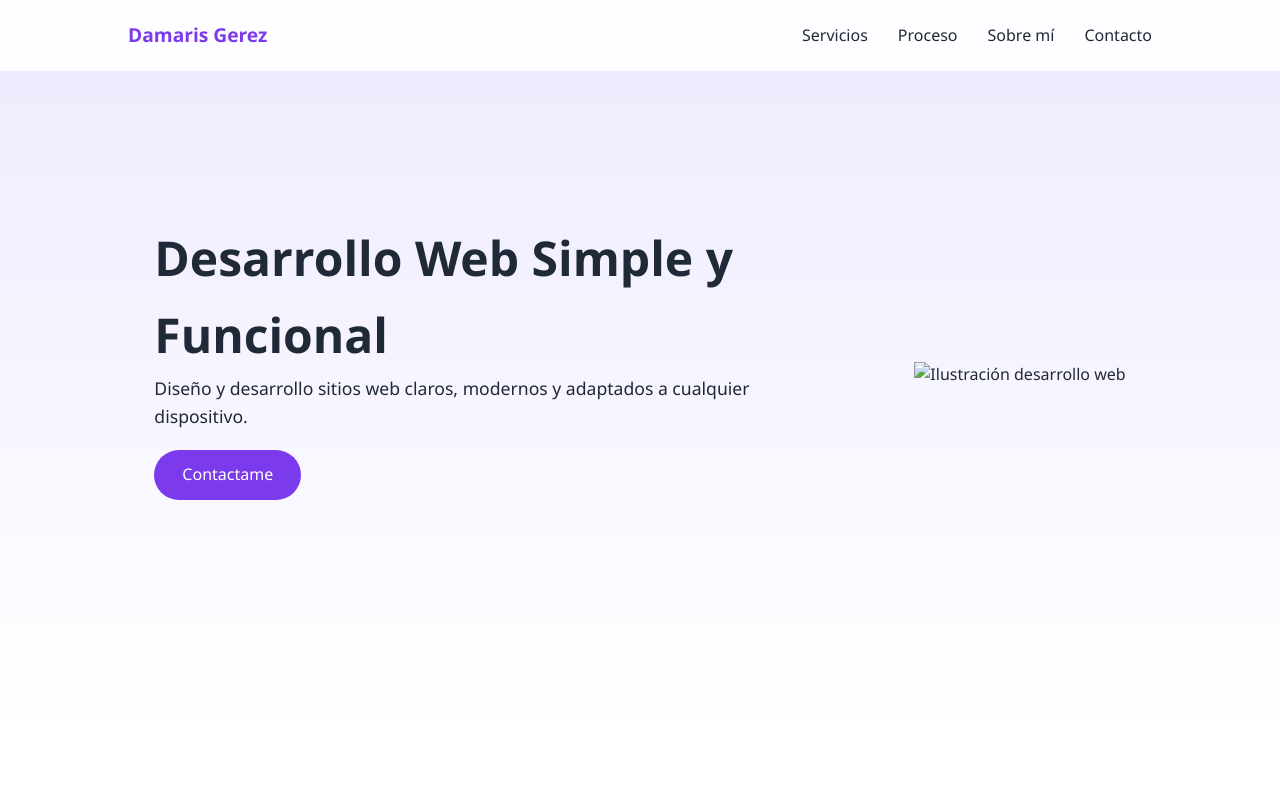
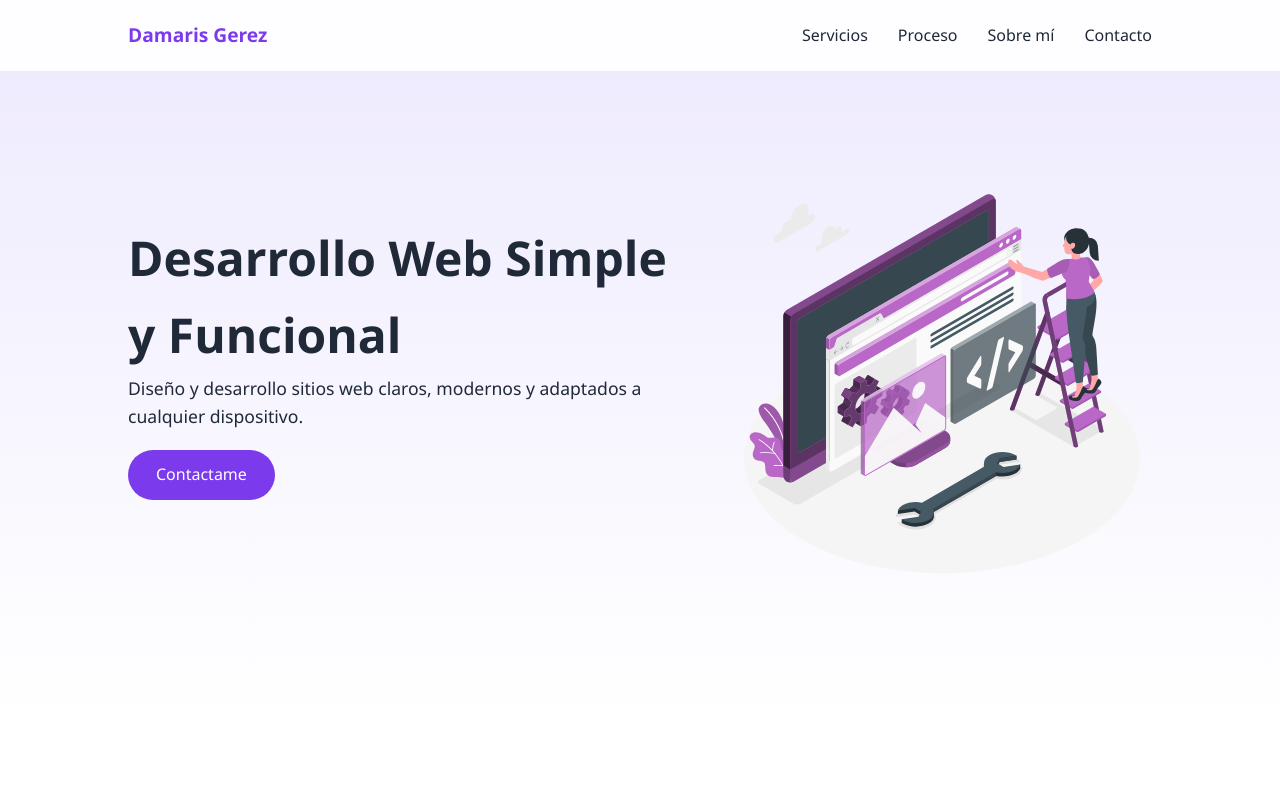
Before and after one commit to dam4riss/portafolio-web, a plain HTML site: page index.html in a window 1280 px wide. Shown: the top 800 px of the page. Drawn offline with Linux system fonts and the light colour scheme.

Commit message:
Update index.html

```diff
--- a/index.html
+++ b/index.html
@@ -29,7 +29,7 @@
             <a href="#contacto" class="btn">Contactame</a>
         </div>
 
-        <img src="img/illustrations/hero.svg" alt="Ilustración desarrollo web">
+        <img src="hero.svg" alt="Ilustración desarrollo web">
     </section>
 
     <section class="servicios reveal" id="servicios">
@@ -86,4 +86,5 @@
     <script src="script.js"></script>
 
 </body>
+
 </html>
```
